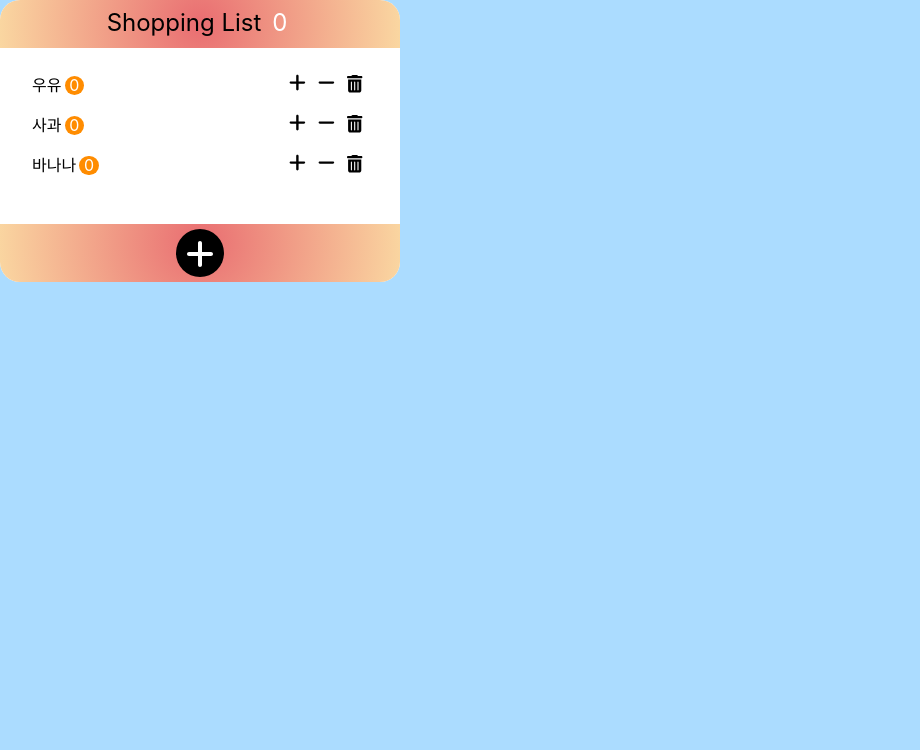
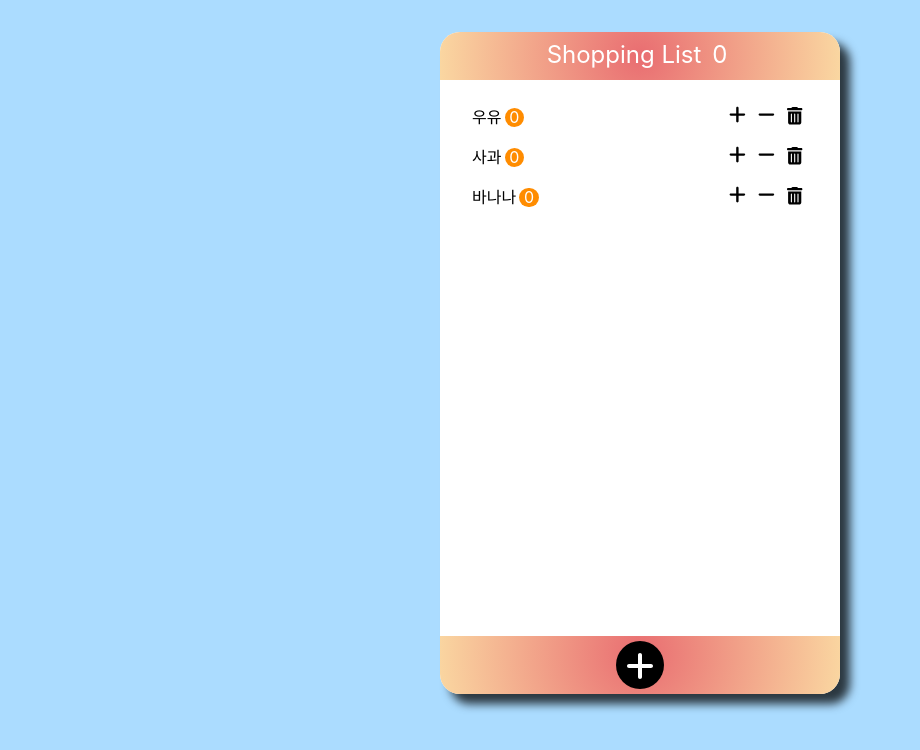
Before and after one commit to YUDONGHYUK/shopping-list-react, a React (Create React App) app: page / in a window 1280 px wide. Shown: the top 750 px of the page, without its empty margins (0-920 px from the left). Built offline with nearby package versions, Linux system fonts and the light colour scheme.

Commit message:
add form reset & update css

```diff
--- a/src/app.css
+++ b/src/app.css
@@ -9,7 +9,12 @@ body {
 #root {
   width: 400px;
   background-color: white;
+  margin: auto;
+  margin-top: 2rem;
   border-radius: 20px;
+  -webkit-box-shadow: 10px 10px 10px 0px rgba(0, 0, 0, 0.75);
+  -moz-box-shadow: 10px 10px 10px 0px rgba(0, 0, 0, 0.75);
+  box-shadow: 10px 10px 10px 0px rgba(0, 0, 0, 0.75);
 }
 
 button {
@@ -24,6 +29,7 @@ button {
   padding: 0.5rem;
   font-size: 1.5rem;
   text-align: center;
+  color: white;
   background: rgb(233, 109, 113);
   background: radial-gradient(
     circle,
@@ -39,13 +45,14 @@ button {
   height: 1.7rem;
   line-height: 1.7rem;
   margin-left: 0.2em;
-  color: white;
   background-color: transparent;
   border-radius: 50%;
 }
 
 .item-list {
   padding: 0;
+  height: 500px;
+  overflow-y: auto;
 }
 
 .item {
--- a/src/components/addItemForm.jsx
+++ b/src/components/addItemForm.jsx
@@ -1,5 +1,4 @@
 import React, { Component } from "react";
-import { useRef } from "react/cjs/react.production.min";
 
 class AddItemForm extends Component {
   inputRef = React.createRef();
```
